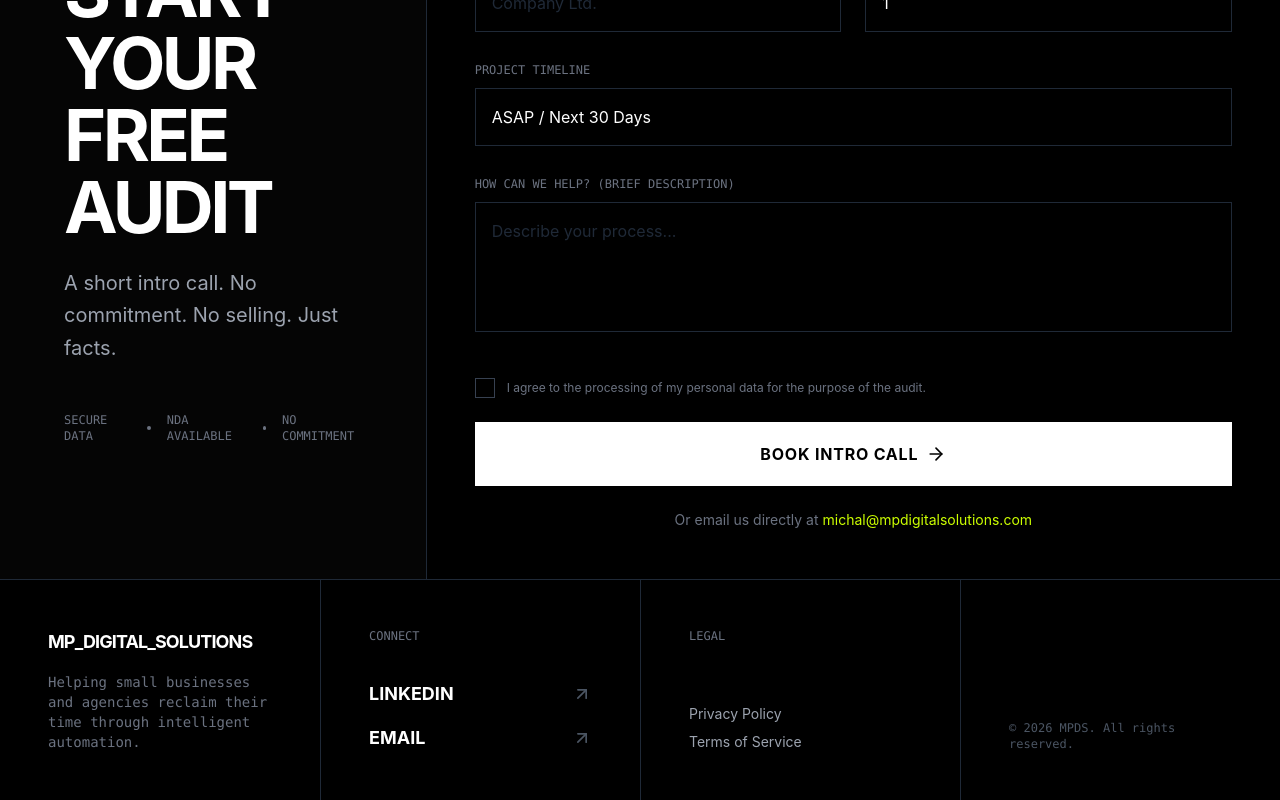
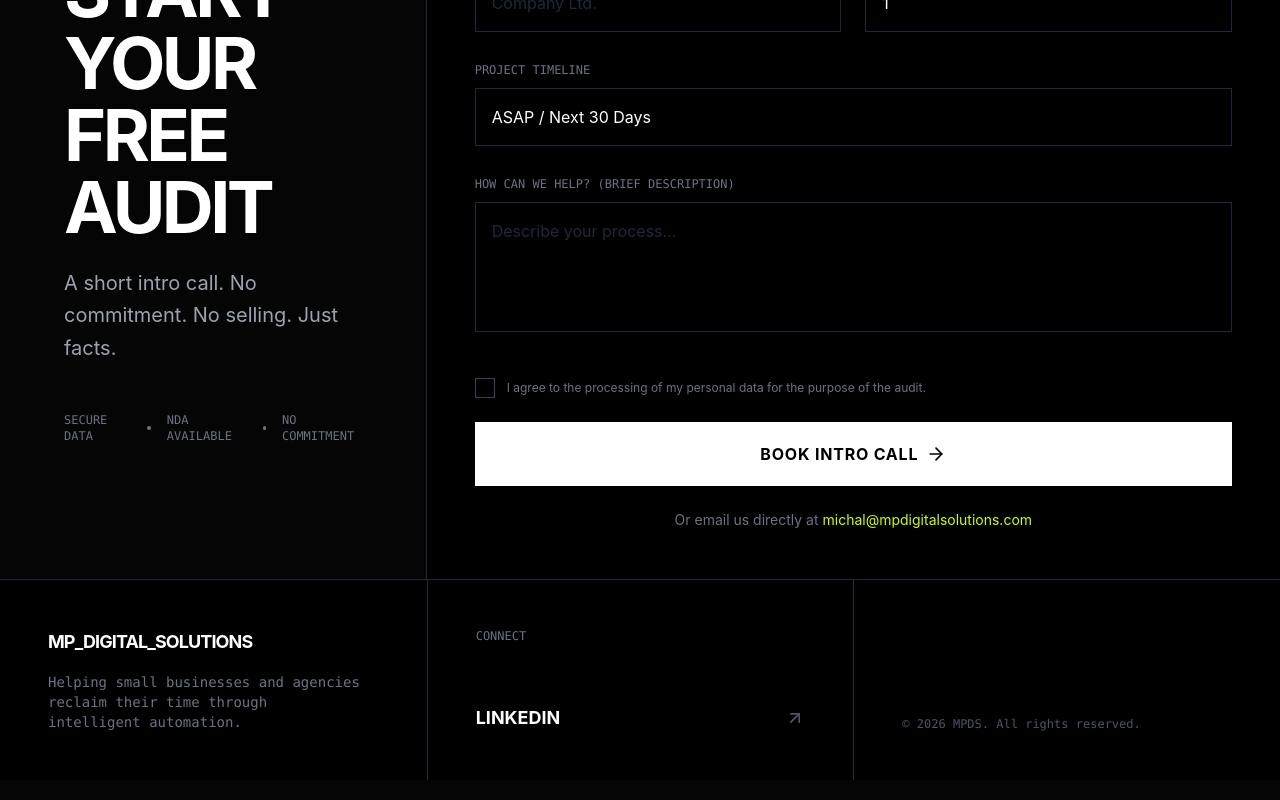
Before and after one commit to michal-potocky/mpdigitalsolutions.com, a React (Vite) app: page / in a window 1280 px wide. Shown: the part 4832-5632 px from the top of the page. Built offline with nearby package versions, Linux system fonts and the light colour scheme.

Commit message:
Simplify footer: remove Email link and Legal section
Co-Authored-By: Claude Opus 4.5 <noreply@anthropic.com>

```diff
--- a/components/Footer.tsx
+++ b/components/Footer.tsx
@@ -1,5 +1,4 @@
 import React from 'react';
-import { Link } from 'react-router-dom';
 import { ArrowUpRight } from 'lucide-react';
 import { Content } from '../types';
 
@@ -11,7 +10,7 @@ const Footer: React.FC<FooterProps> = ({ content }) => {
   return (
     <footer className="bg-black text-white border-t border-gray-800">
       <div className="max-w-[1400px] mx-auto">
-        <div className="grid md:grid-cols-2 lg:grid-cols-4 divide-y md:divide-y-0 md:divide-x divide-gray-800">
+        <div className="grid md:grid-cols-3 divide-y md:divide-y-0 md:divide-x divide-gray-800">
 
           {/* Brand */}
           <div className="p-8 lg:p-12">
@@ -31,23 +30,6 @@ const Footer: React.FC<FooterProps> = ({ content }) => {
                 <span className="text-lg font-bold uppercase group-hover:text-brand transition-colors">LinkedIn</span>
                 <ArrowUpRight className="w-5 h-5 text-gray-600 group-hover:text-brand" />
               </a>
-              <a href="mailto:hello@mpdigitalsolutions.com" className="flex items-center justify-between group">
-                <span className="text-lg font-bold uppercase group-hover:text-brand transition-colors">Email</span>
-                <ArrowUpRight className="w-5 h-5 text-gray-600 group-hover:text-brand" />
-              </a>
-            </div>
-          </div>
-
-          {/* Legal */}
-          <div className="p-8 lg:p-12 flex flex-col justify-between">
-            <span className="font-mono text-xs text-gray-500 uppercase mb-4 block">Legal</span>
-            <div className="space-y-2">
-              <Link to="/privacy" className="block text-sm text-gray-400 hover:text-white transition-colors">
-                {content.privacy}
-              </Link>
-              <Link to="/terms" className="block text-sm text-gray-400 hover:text-white transition-colors">
-                {content.terms}
-              </Link>
             </div>
           </div>
 
```
